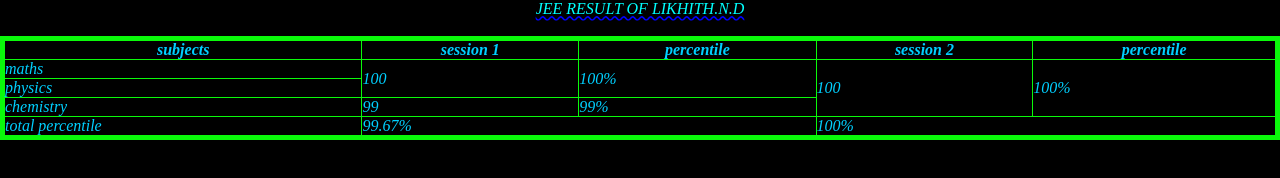
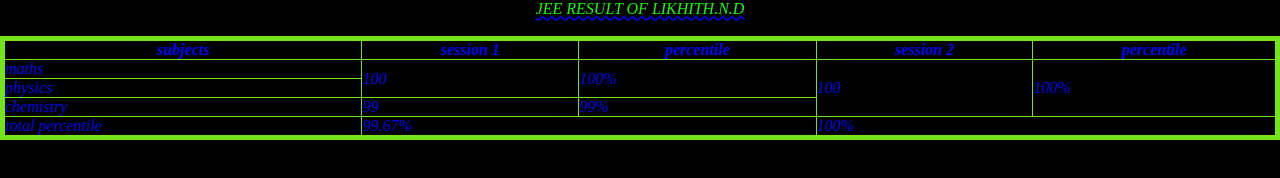
Before and after one commit to likhithnd/table-, a plain HTML site: page index.html in a window 1280 px wide. Drawn offline with Linux system fonts and the light colour scheme.

Commit message:
chaning colors

```diff
--- a/index.html
+++ b/index.html
@@ -13,17 +13,17 @@
         }
         table{
             border: 5px solid black;
-            color:rgb(0, 208, 255);
-            border-color: rgb(10, 249, 10);
+            color:rgb(0, 4, 255);
+            border-color: rgb(115, 228, 28);
             font-style: oblique;
             width: 100vw;
-            height: 50px;
+            height: 100px;
         }
         P{
             text-decoration: underline;
             text-decoration-style: wavy;
             text-decoration-color: blue;
-            color: aqua;
+            color: rgb(13, 255, 0);
             font-style: oblique;
         }
         body{
```
